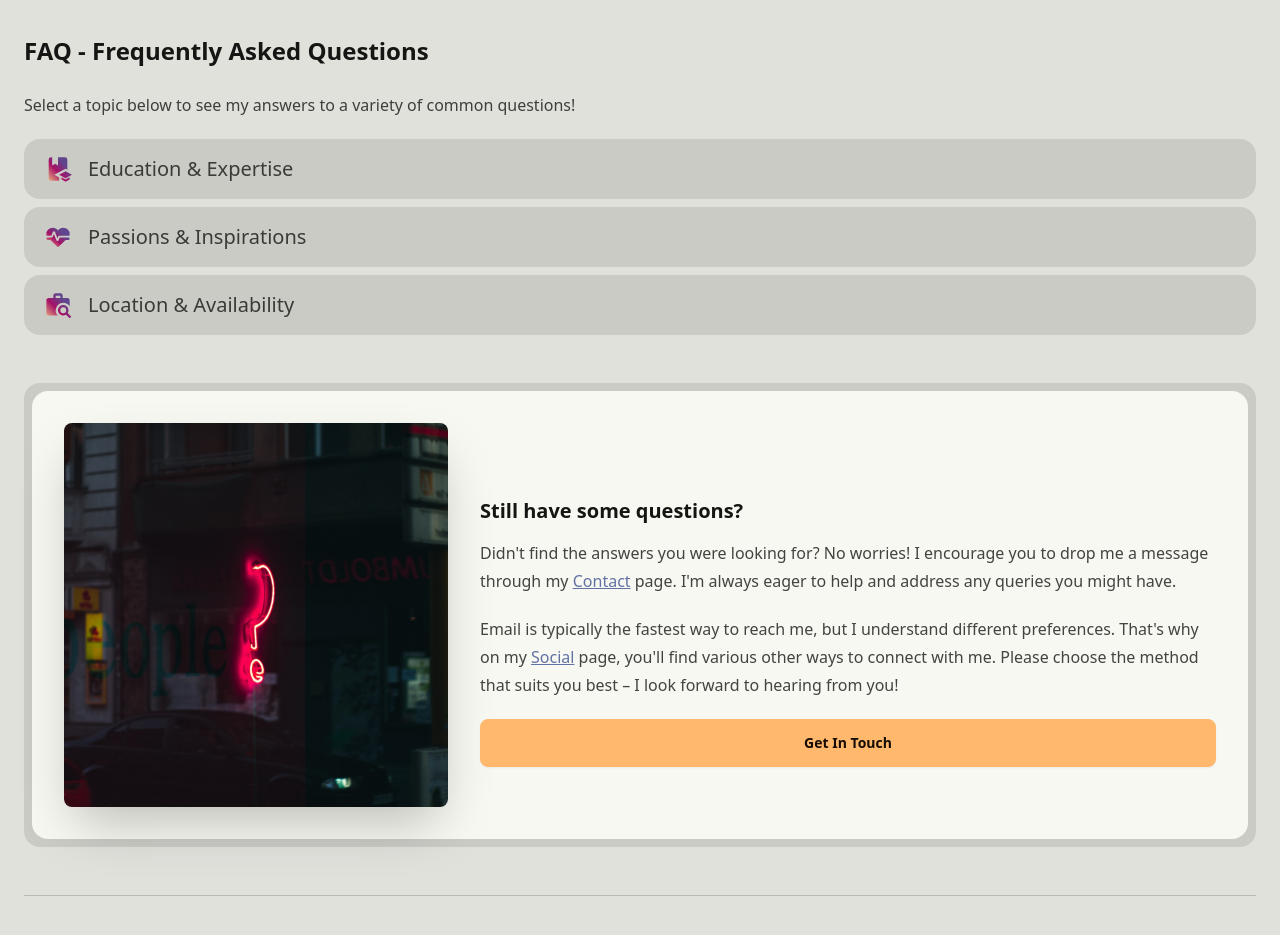
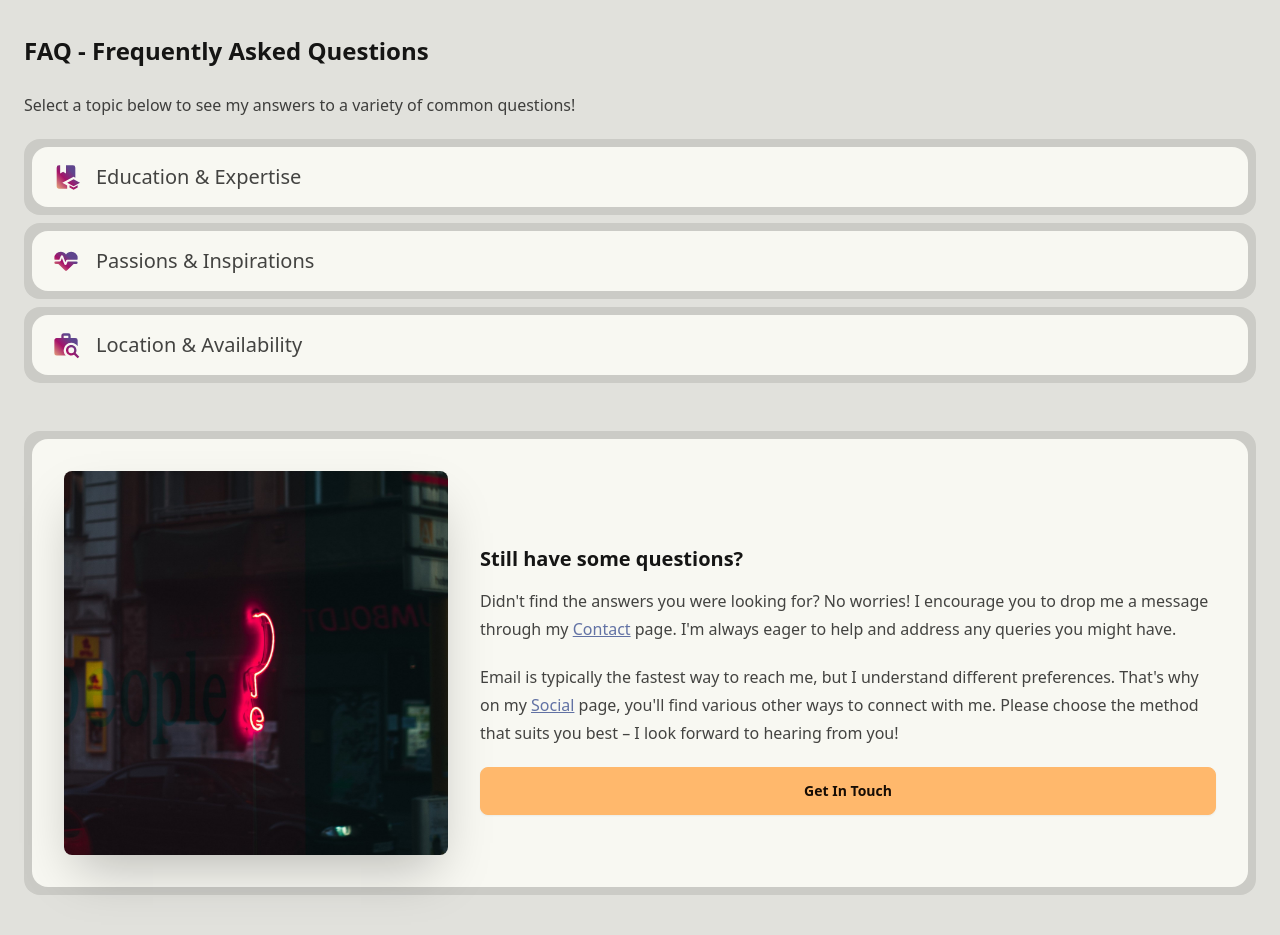
Before and after one commit to itsjordanmuller/portfolio-website, an Astro site: page /about in a window 1280 px wide. Shown: the part 890-1825 px from the top of the page. Built offline with nearby package versions, Linux system fonts and the light colour scheme; Astro itself is replaced by a stand-in of ours.

Commit message:
Add card background border to FAQ layouts

```diff
--- a/src/components/FAQ/EducationExpertise.astro
+++ b/src/components/FAQ/EducationExpertise.astro
@@ -3,7 +3,8 @@ import { Icon } from "astro-icon";
 import Question from "../Question.astro";
 ---
 
-<details class="collapse bg-base-300">
+<div class="card bg-base-300 p-2">
+	<details class="collapse bg-base-100">
 		<summary
 			title="Open/Close Education & Expertise FAQs"
 			class="collapse-title flex flex-row text-xl font-medium"
@@ -33,3 +34,4 @@ import Question from "../Question.astro";
 			</div>
 		</div>
 	</details>
+</div>
--- a/src/components/FAQ/LocationAvailability.astro
+++ b/src/components/FAQ/LocationAvailability.astro
@@ -3,8 +3,12 @@ import { Icon } from "astro-icon";
 import Question from "../Question.astro";
 ---
 
-<details class="collapse bg-base-300">
-	<summary title="Open/Close Location & Availability FAQs" class="collapse-title flex text-xl font-medium">
+<div class="card bg-base-300 p-2">
+	<details class="collapse bg-base-100">
+		<summary
+			title="Open/Close Location & Availability FAQs"
+			class="collapse-title flex text-xl font-medium"
+		>
 			<div class="flex flex-row">
 				<Icon name="briefcase-search" class="ml-1 mr-4 h-7 w-7 text-[#a61168]" />Location &
 				Availability
@@ -31,3 +35,4 @@ import Question from "../Question.astro";
 			</div>
 		</div>
 	</details>
+</div>
--- a/src/components/FAQ/PassionsInspirations.astro
+++ b/src/components/FAQ/PassionsInspirations.astro
@@ -3,7 +3,8 @@ import { Icon } from "astro-icon";
 import Question from "../Question.astro";
 ---
 
-<details class="collapse bg-base-300">
+<div class="card bg-base-300 p-2">
+	<details class="collapse bg-base-100">
 		<summary
 			title="Open/Close Passions & Inspirations FAQs"
 			class="collapse-title flex text-xl font-medium"
@@ -29,3 +30,4 @@ import Question from "../Question.astro";
 			</div>
 		</div>
 	</details>
+</div>
```
Lines whose indentation alone changed are shown as unchanged.
